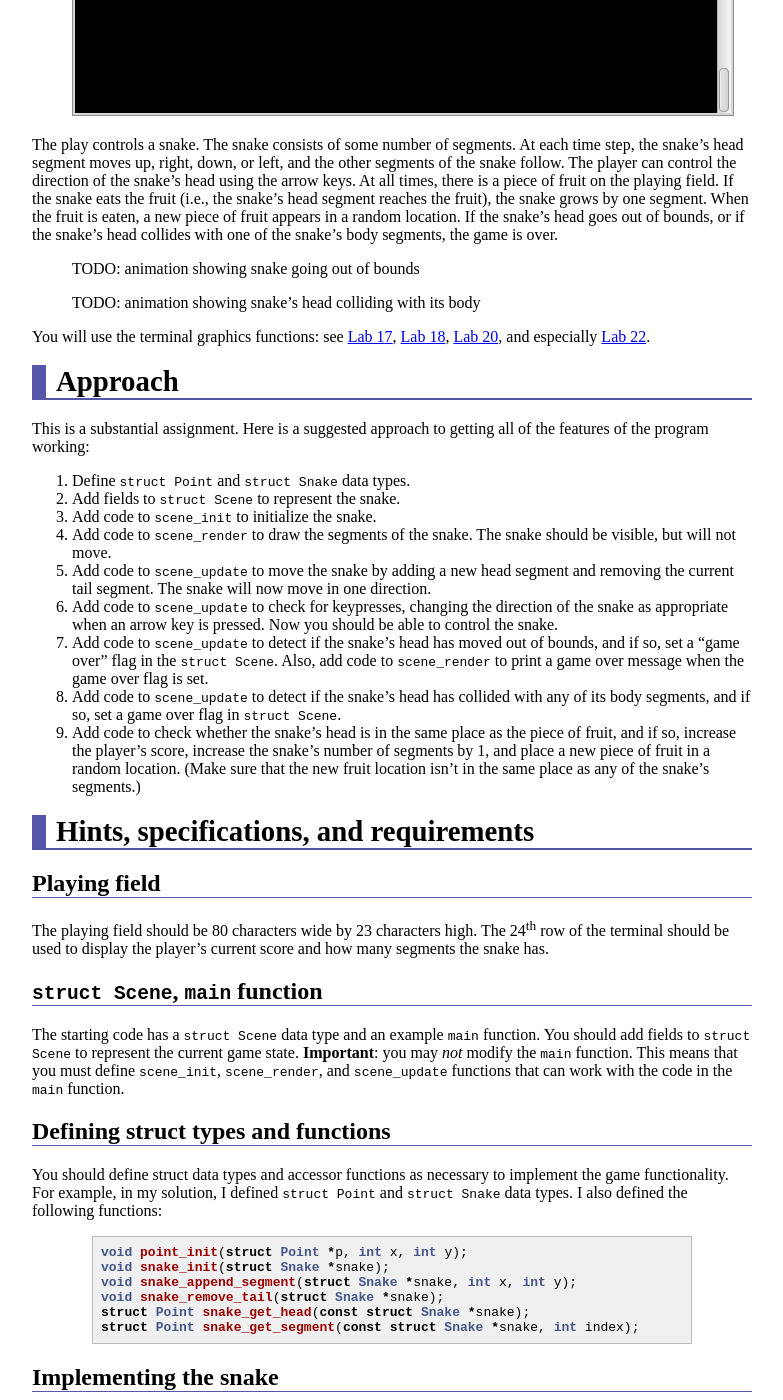
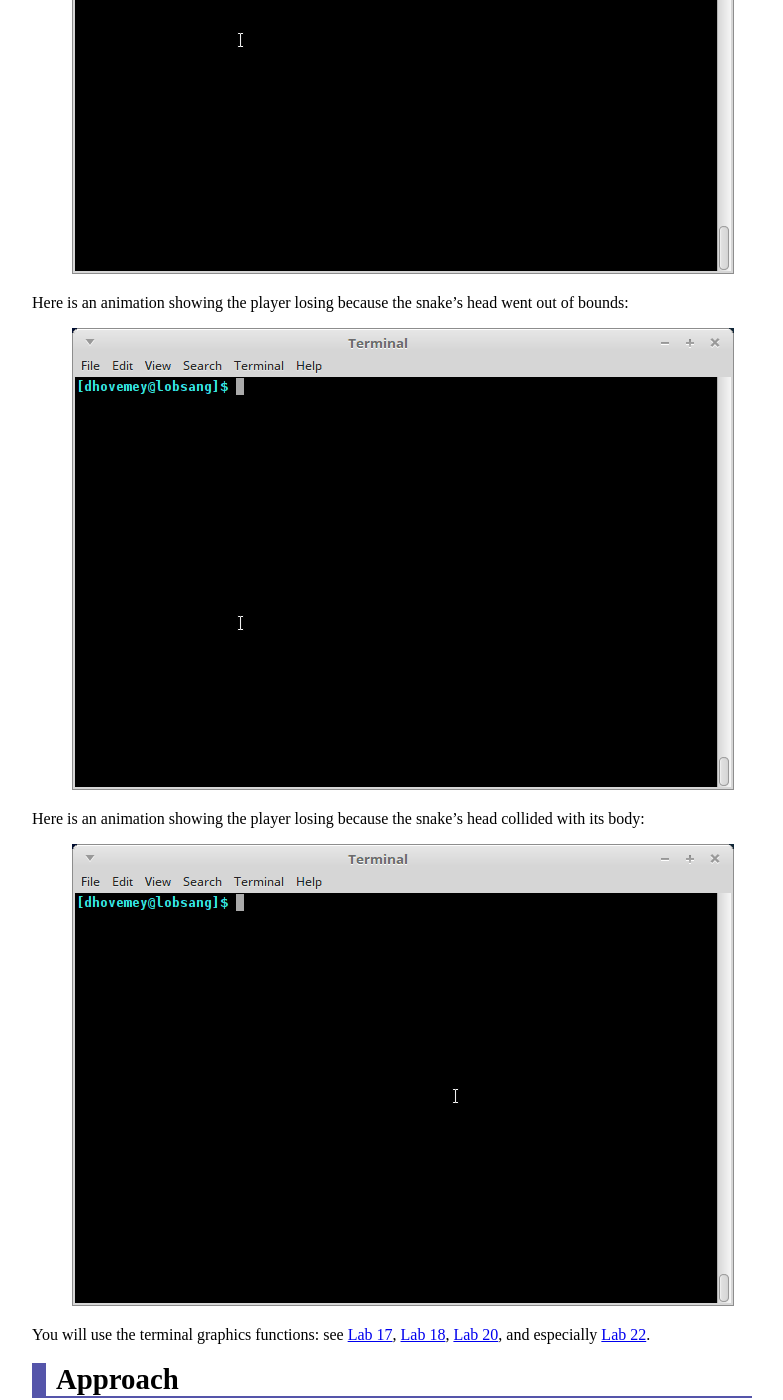
Before and after one commit to ycpcs/cs101-spring2015, a Jekyll site: the page built from assign/assign06.md, in a window 1280 px wide and 1400 px high, scrolled down 923 px. Shown: the whole window, without its empty margins (248-1031 px from the left). Built offline with Jekyll 4.4.1, drawn with Linux system fonts in a browser that asks for light colours; Markdown is read by kramdown in place of the engine named in the settings; some of the changed text lies outside the part shown.

Commit message:
more animations

```diff
--- a/assign/assign06.md
+++ b/assign/assign06.md
@@ -26,15 +26,21 @@ You will add your code to this file.
 
 # Your Task
 
-Your task is to implement a [Snake](http://en.wikipedia.org/wiki/Snake_%28video_game%29) game:
+Your task is to implement a [Snake](http://en.wikipedia.org/wiki/Snake_%28video_game%29) game.
+
+The play controls a snake.  The snake consists of some number of segments.  At each time step, the snake's head segment moves up, right, down, or left, and the other segments of the snake follow.  The player can control the direction of the snake's head using the arrow keys.  At all times, there is a piece of fruit on the playing field.  If the snake eats the fruit (i.e., the snake's head segment reaches the fruit), the snake grows by one segment.  When the fruit is eaten, a new piece of fruit appears in a random location.  If the snake's head goes out of bounds, or if the snake's head collides with one of the snake's body segments, the game is over.
+
+Here is an animation showing gameplay:
 
 > ![snake game](images/snake.gif)
 
-The play controls a snake.  The snake consists of some number of segments.  At each time step, the snake's head segment moves up, right, down, or left, and the other segments of the snake follow.  The player can control the direction of the snake's head using the arrow keys.  At all times, there is a piece of fruit on the playing field.  If the snake eats the fruit (i.e., the snake's head segment reaches the fruit), the snake grows by one segment.  When the fruit is eaten, a new piece of fruit appears in a random location.  If the snake's head goes out of bounds, or if the snake's head collides with one of the snake's body segments, the game is over.
+Here is an animation showing the player losing because the snake's head went out of bounds:
 
-> TODO: animation showing snake going out of bounds
+> ![snake goes out of bounds](images/outofbounds.gif)
 
-> TODO: animation showing snake's head colliding with its body
+Here is an animation showing the player losing because the snake's head collided with its body:
+
+> ![snake collides with its body](images/collideself.gif)
 
 You will use the terminal graphics functions: see [Lab 17](../labs/lab17.html), [Lab 18](../labs/lab18.html), [Lab 20](../labs/lab20.html), and especially [Lab 22](../labs/lab22.html).
 
```
Also changed, not shown: assign/images/collideself.gif (added), assign/images/outofbounds.gif (added).
